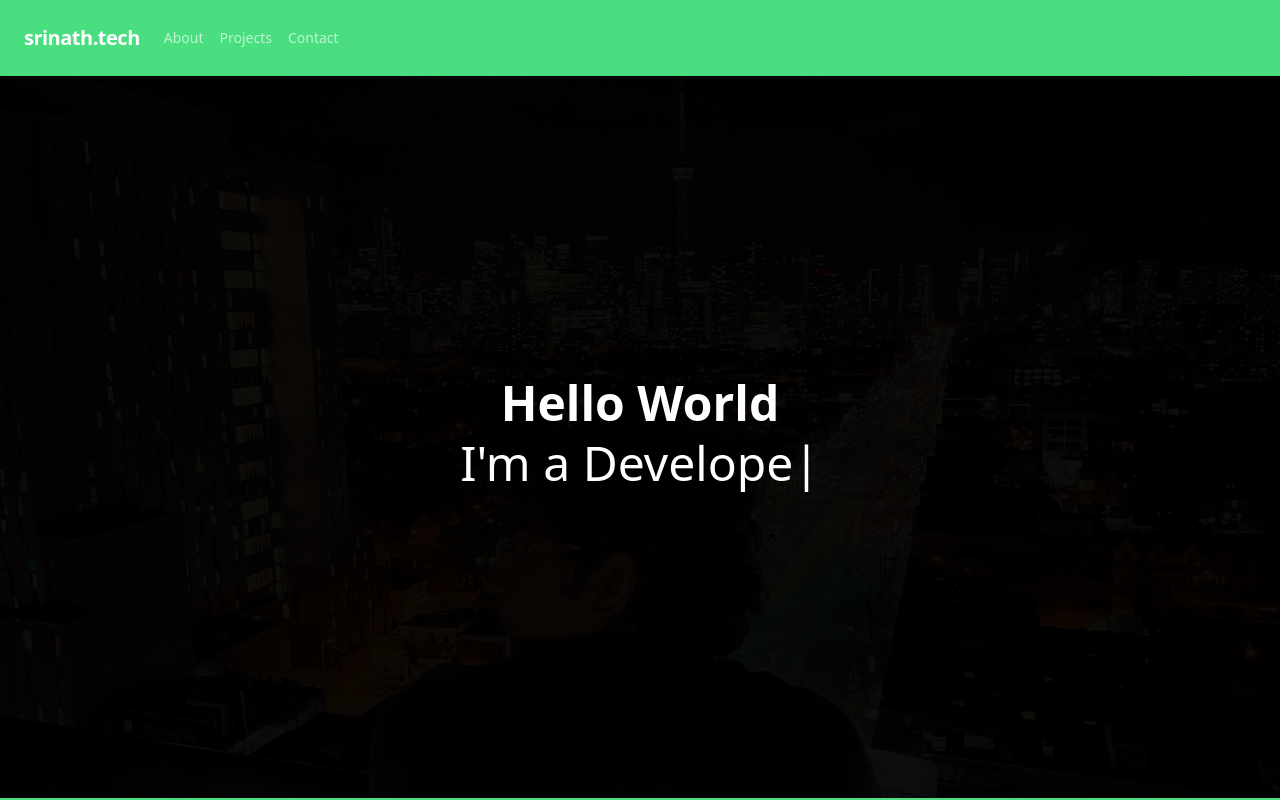
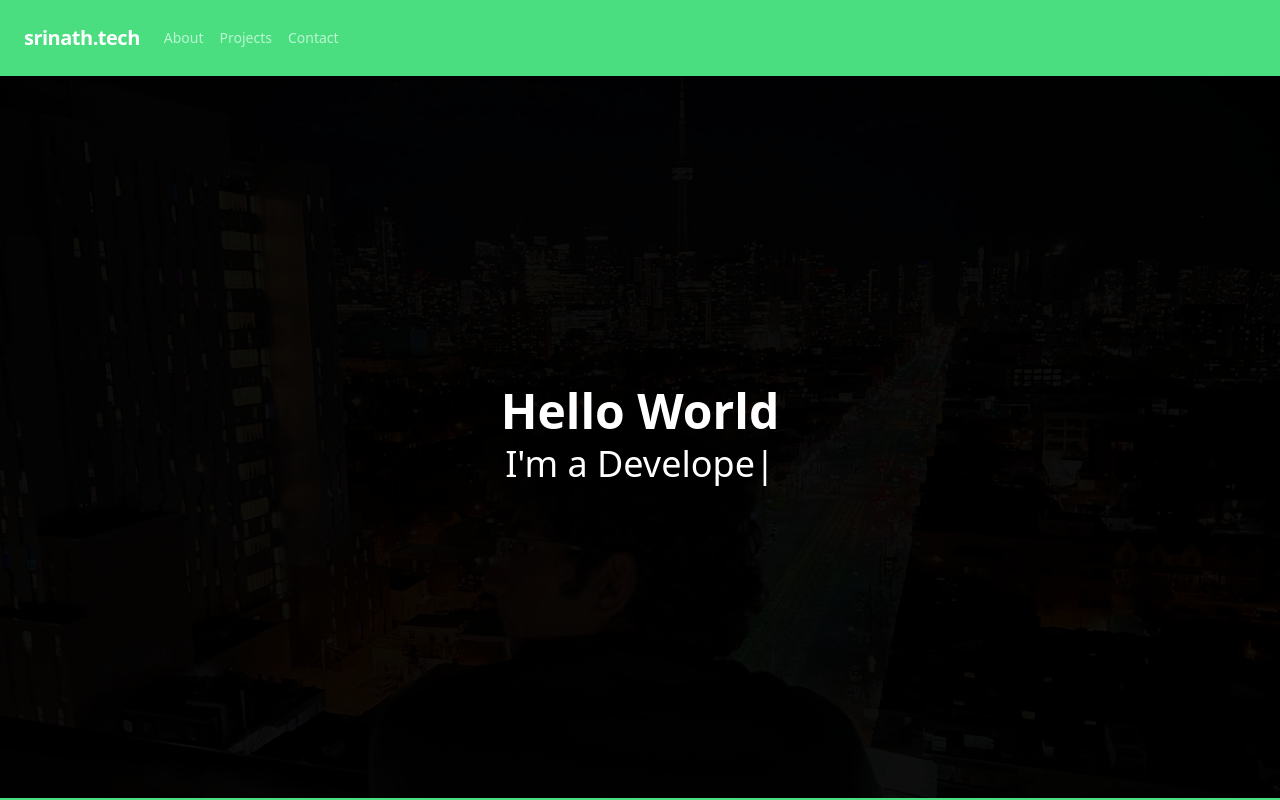
Before and after one commit to srinva/next-srinath.tech, a Next.js app: page / in a window 1280 px wide. Shown: the top 800 px of the page. Built offline with nearby package versions, Linux system fonts and the light colour scheme.

Commit message:
ci changes

```diff
--- a/components/cover.tsx
+++ b/components/cover.tsx
@@ -17,7 +17,7 @@ export const Cover: React.FC = () => {
             <p className='place-self-center text-white text-5xl font-bold leading-tight'>Hello World</p>
         </div>
         <div className='place-self-center text-white'>
-            <div className='inline-block font-medium leading-tight text-5xl mt-0 mb-2'>
+            <div className='inline-block font-medium leading-tight text-4xl mt-0 mb-2'>
                 I&apos;m&nbsp;
             </div>
             <div className='inline-block'>
@@ -28,12 +28,12 @@ export const Cover: React.FC = () => {
                         strings: [
                             ' <strong class="text-transparent bg-clip-text bg-gradient-to-r from-white to-green-400">Srinath.</strong>',
                             ' a Developer.',
-                            ' a Cloud Engineer.',
+                            ' an Engineer.',
                             ' a Problem Solver.'
                         ],
                         autoStart: true,
-                        wrapperClassName: 'font-medium leading-tight text-5xl mt-0 mb-2 text-white',
-                        cursorClassName: 'font-medium leading-tight text-5xl mt-0 mb-2 text-white'
+                        wrapperClassName: 'font-medium leading-tight text-4xl mt-0 mb-2 text-white',
+                        cursorClassName: 'font-medium leading-tight text-4xl mt-0 mb-2 text-white'
                     }
                 }
             />
```
